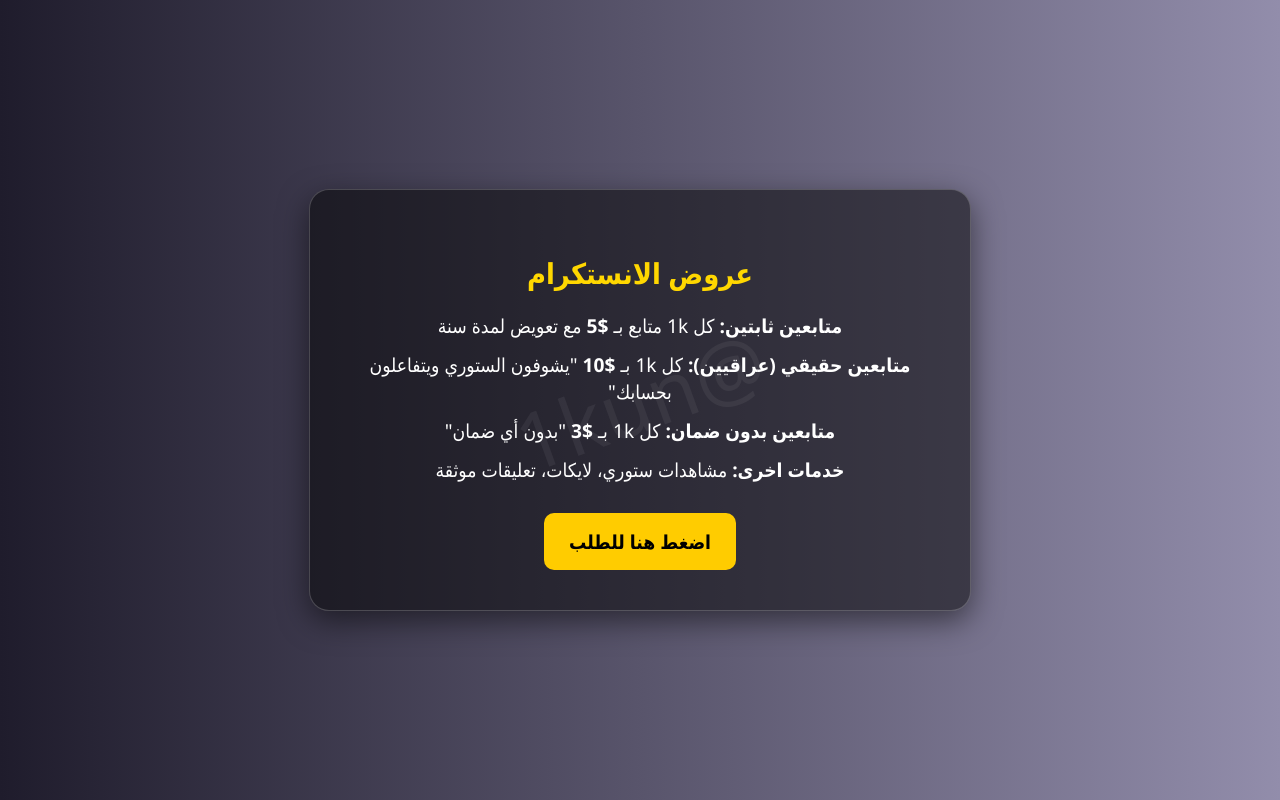
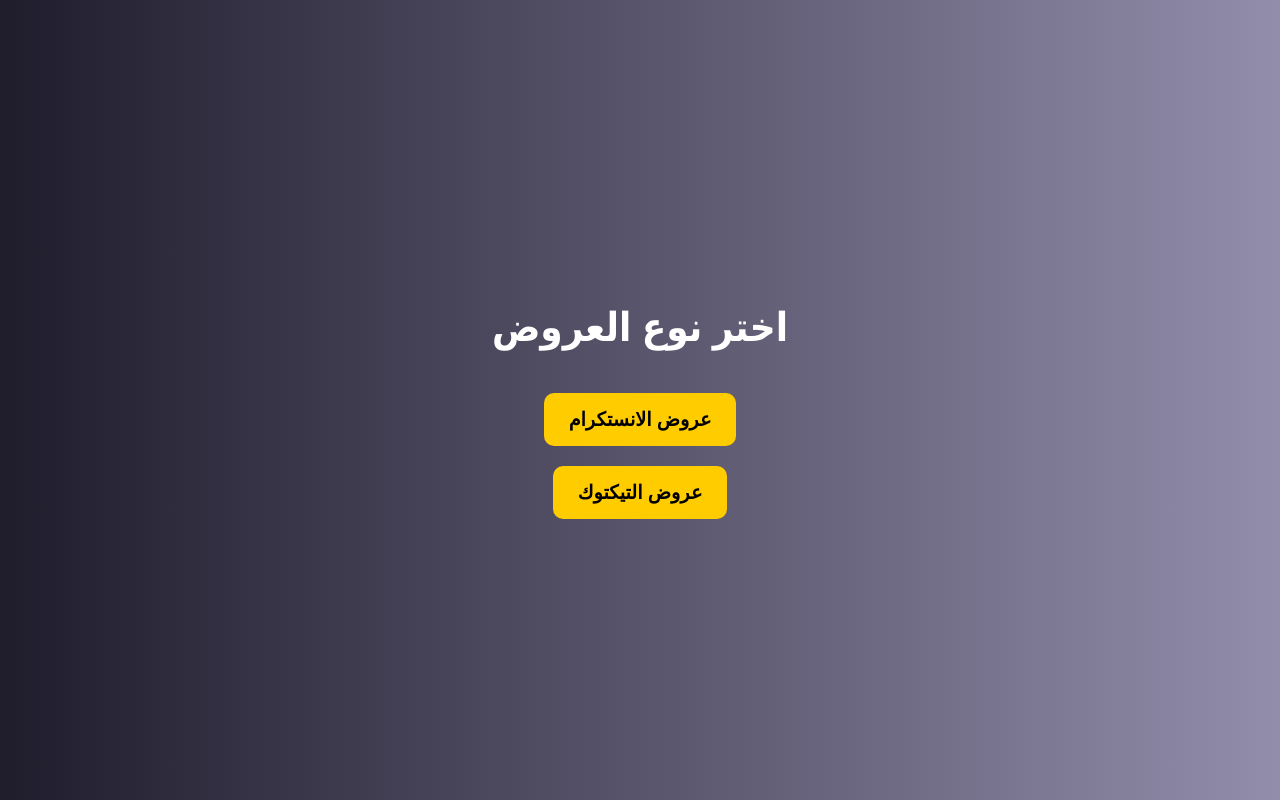
Before and after one commit to Eng-AbdullahTech/Eng-AbdullahTech.github.io, a plain HTML site: page Boost.html in a window 1280 px wide. Drawn offline with Linux system fonts and the light colour scheme.

Commit message:
Update Boost.html

```diff
--- a/Boost.html
+++ b/Boost.html
@@ -3,7 +3,7 @@
 <head>
   <meta charset="UTF-8" />
   <meta name="viewport" content="width=device-width, initial-scale=1.0"/>
-  <title>عروض الانستكرام</title>
+  <title>العروض</title>
   <style>
     body {
       margin: 0;
@@ -11,90 +11,121 @@
       font-family: 'Segoe UI', Tahoma, Geneva, Verdana, sans-serif;
       background: linear-gradient(to right, #1f1c2c, #928dab);
       color: #fff;
-      display: flex;
-      justify-content: center;
-      align-items: center;
-      min-height: 100vh;
       text-align: center;
     }
 
-    .card {
-      position: relative;
-      background: rgba(0, 0, 0, 0.5);
-      border: 1px solid rgba(255, 255, 255, 0.2);
-      border-radius: 20px;
-      padding: 40px 30px;
-      max-width: 600px;
-      box-shadow: 0 10px 30px rgba(0, 0, 0, 0.5);
-      overflow: hidden;
+    .container {
+      display: none;
+      padding: 40px 20px;
+      max-width: 700px;
+      margin: auto;
     }
 
-    .card::before {
-      content: "@1kun";
-      position: absolute;
-      top: 50%;
-      left: 50%;
-      transform: translate(-50%, -50%) rotate(-20deg);
-      font-size: 5em;
-      color: rgba(255, 255, 255, 0.06);
-      white-space: nowrap;
-      pointer-events: none;
-      z-index: 0;
+    .home {
+      display: flex;
+      flex-direction: column;
+      justify-content: center;
+      align-items: center;
+      height: 100vh;
     }
 
-    .card * {
-      position: relative;
-      z-index: 1;
+    h1 {
+      font-size: 2.5em;
+      margin-bottom: 30px;
     }
 
-    h2 {
-      font-size: 1.8em;
-      color: #ffd700;
-      margin-bottom: 20px;
-    }
-
-    p {
-      font-size: 1.2em;
-      margin: 12px 0;
-    }
-
-    strong {
-      font-weight: bold;
-      color: #ffffff;
-    }
-
-    .button {
-      margin-top: 30px;
-    }
-
-    .button a {
-      text-decoration: none;
+    .btn {
       background-color: #ffcc00;
       color: #000;
       padding: 15px 25px;
       border-radius: 10px;
       font-size: 1.2em;
       font-weight: bold;
+      border: none;
+      margin: 10px;
+      cursor: pointer;
       transition: background-color 0.3s ease;
-      display: inline-block;
     }
 
-    .button a:hover {
+    .btn:hover {
       background-color: #e6b800;
+    }
+
+    .offer-section p {
+      font-size: 1.1em;
+      margin: 10px 0;
+    }
+
+    .back-btn {
+      margin-top: 30px;
+    }
+
+    .order-link {
+      display: inline-block;
+      margin-top: 20px;
+      padding: 12px 20px;
+      background-color: #25d366;
+      color: white;
+      font-weight: bold;
+      border-radius: 8px;
+      text-decoration: none;
+      transition: background-color 0.3s ease;
+    }
+
+    .order-link:hover {
+      background-color: #1cb954;
     }
   </style>
 </head>
 <body>
-  <div class="card">
-    <h2>عروض الانستكرام</h2>
-    <p><strong>متابعين ثابتين:</strong> كل 1k متابع بـ <strong>$5</strong> مع تعويض لمدة سنة</p>
-    <p><strong>متابعين حقيقي (عراقيين):</strong> كل 1k بـ <strong>$10</strong> "يشوفون الستوري ويتفاعلون بحسابك"</p>
-    <p><strong>متابعين بدون ضمان:</strong> كل 1k بـ <strong>$3</strong> "بدون أي ضمان"</p>
-    <p><strong>خدمات اخرى:</strong> مشاهدات ستوري، لايكات، تعليقات موثقة</p>
 
-    <div class="button">
-      <a href="https://instagram.com/1kun" target="_blank">اضغط هنا للطلب</a>
+  <!-- الصفحة الرئيسية -->
+  <div class="home" id="home">
+    <h1>اختر نوع العروض</h1>
+    <button class="btn" onclick="showSection('insta')">عروض الانستكرام</button>
+    <button class="btn" onclick="showSection('tiktok')">عروض التيكتوك</button>
+  </div>
+
+  <!-- عروض الانستكرام -->
+  <div class="container" id="insta">
+    <h1>عروض الانستكرام</h1>
+    <div class="offer-section">
+      <p><strong>متابعين ثابتين:</strong> 1k بـ $5 + تعويض سنة</p>
+      <p><strong>متابعين حقيقيين:</strong> 1k بـ $10 (يتفاعلون ويشوفون الستوري)</p>
+      <p><strong>متابعين بدون ضمان:</strong> 1k بـ $3</p>
+      <p><strong>خدمات اخرى:</strong> مشاهدات ستوري، لايكات، تعليقات</p>
+      <a href="https://instagram.com/1kun" target="_blank" class="order-link">اضغط هنا للطلب</a>
+    </div>
+    <div class="back-btn">
+      <button class="btn" onclick="goHome()">الصفحة الرئيسية</button>
     </div>
   </div>
+
+  <!-- عروض التيكتوك -->
+  <div class="container" id="tiktok">
+    <h1>عروض التيكتوك</h1>
+    <div class="offer-section">
+      <p><strong>متابعين تيكتوك:</strong> 1k بـ $6</p>
+      <p><strong>مشاهدات فيديو:</strong> 10k بـ $3</p>
+      <p><strong>لايكات وتعليقات:</strong> حسب الطلب</p>
+      <a href="https://instagram.com/1kun" target="_blank" class="order-link">اضغط هنا للطلب</a>
+    </div>
+    <div class="back-btn">
+      <button class="btn" onclick="goHome()">الصفحة الرئيسية</button>
+    </div>
+  </div>
+
+  <script>
+    function showSection(id) {
+      document.getElementById('home').style.display = 'none';
+      document.getElementById(id).style.display = 'block';
+    }
+
+    function goHome() {
+      document.getElementById('home').style.display = 'flex';
+      document.getElementById('insta').style.display = 'none';
+      document.getElementById('tiktok').style.display = 'none';
+    }
+  </script>
 </body>
 </html>
```
